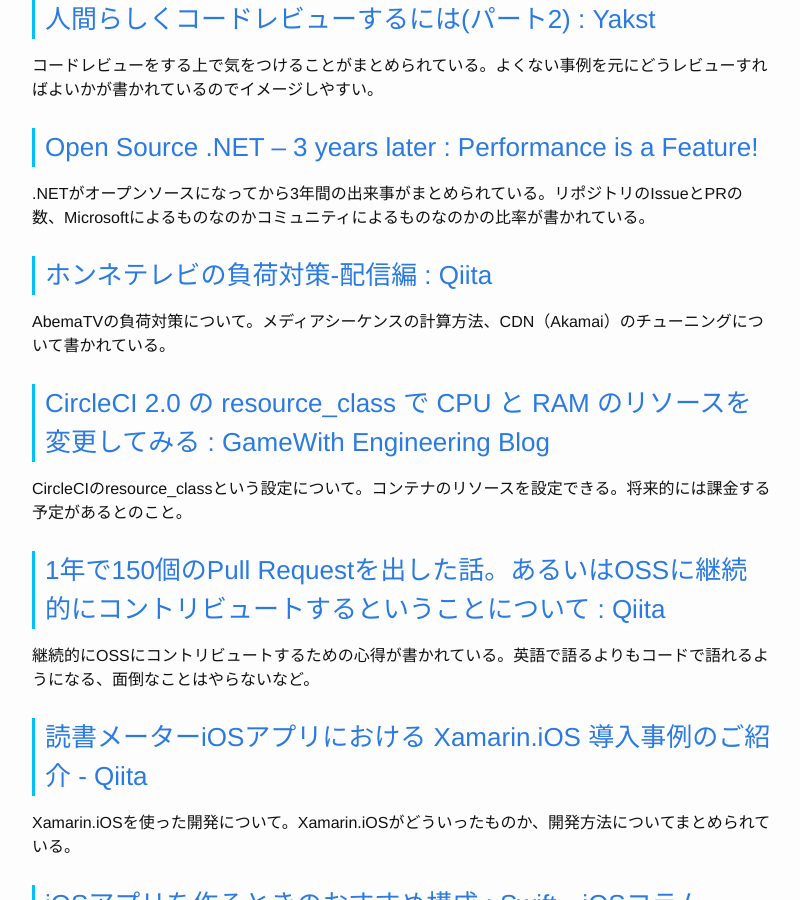
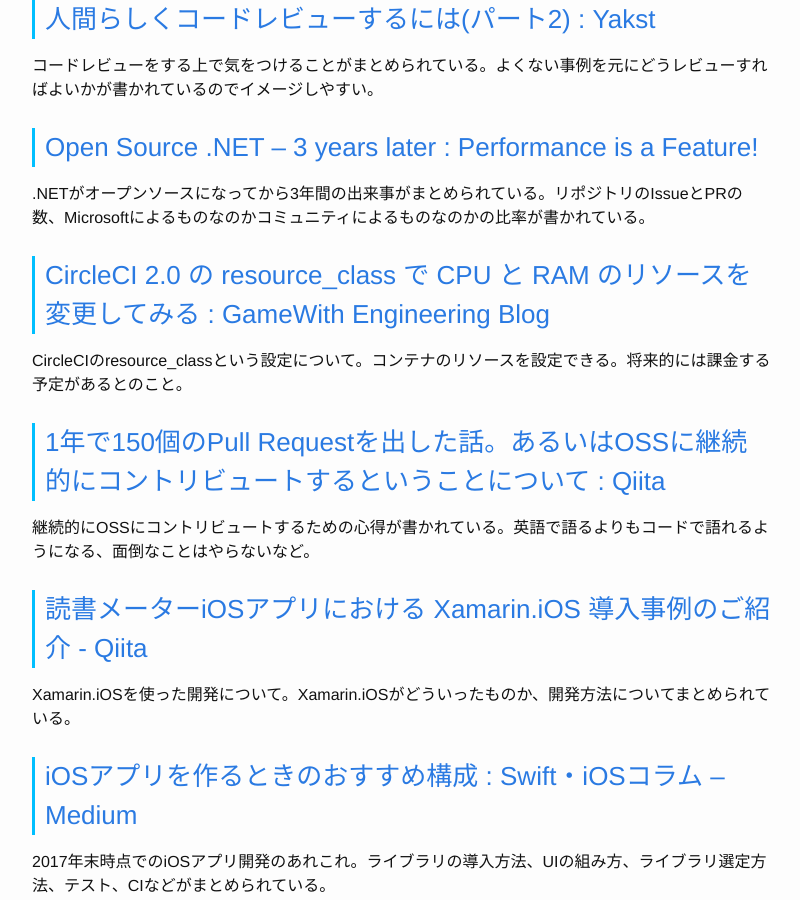
Before and after one commit to Gather-Tech/Gather-Tech.github.io, a Jekyll site: the page built from _posts/2018/2018-01-01-Gather79.md, in a window 1280 px wide and 900 px high, scrolled down 1663 px. Shown: the whole window, without its empty margins (238-1038 px from the left). Built offline with Jekyll 4.4.1, drawn with Linux system fonts in a browser that asks for light colours.

Commit message:
Reduce a article

```diff
--- a/_posts/2018/2018-01-01-Gather79.md
+++ b/_posts/2018/2018-01-01-Gather79.md
@@ -44,10 +44,6 @@
 ### [Open Source .NET – 3 years later : Performance is a Feature!](http://mattwarren.org/2017/12/19/Open-Source-.Net-3-years-later)
 
 .NETがオープンソースになってから3年間の出来事がまとめられている。リポジトリのIssueとPRの数、Microsoftによるものなのかコミュニティによるものなのかの比率が書かれている。
-
-### [ホンネテレビの負荷対策-配信編 : Qiita](https://qiita.com/miyukki/items/65028f52765692d9cb98)
-
-AbemaTVの負荷対策について。メディアシーケンスの計算方法、CDN（Akamai）のチューニングについて書かれている。
 
 ### [CircleCI 2.0 の resource_class で CPU と RAM のリソースを変更してみる : GameWith Engineering Blog](http://tech.gamewith.co.jp/entry/2017/12/25/185239)
 
```
